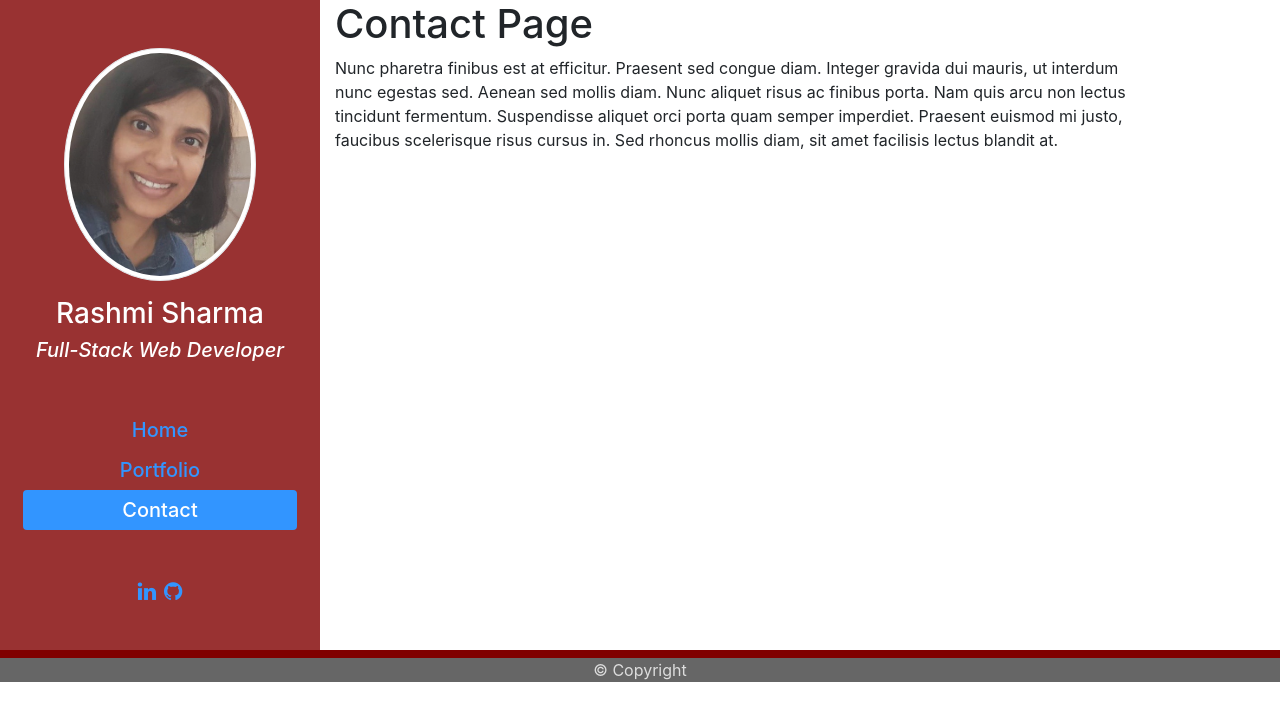
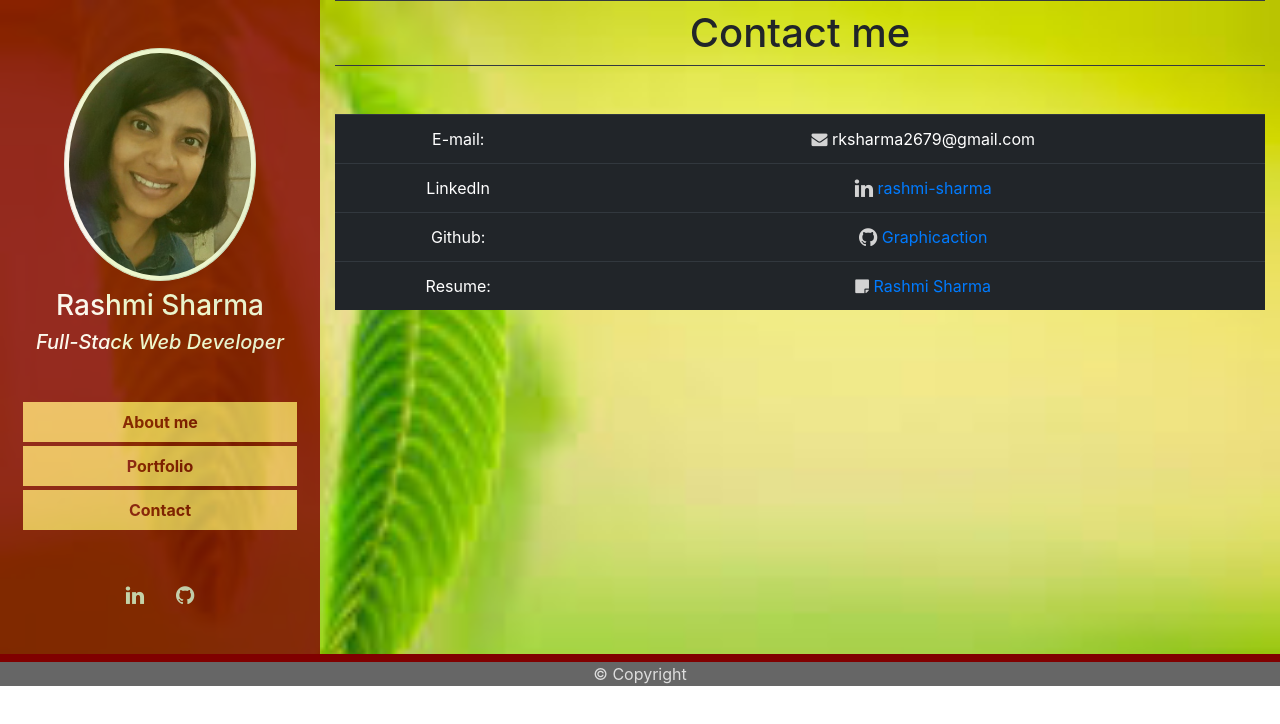
Before and after one commit to Graphicaction/rsharma_react, a React (Create React App) app: page /contact in a window 1280 px wide. Shown: the top 724 px of the page. Built offline with nearby package versions, Linux system fonts and the light colour scheme.

Commit message:
Updating about me and contact

```diff
--- a/src/App.css
+++ b/src/App.css
@@ -1,38 +1,14 @@
-.App {
-  text-align: center;
+.my-page {
+    background-image: url(./images/backgroundImg.jpg);
+    background-size: cover;
+    background-repeat: no-repeat;
+    /* display: flex;
+    flex-direction: column;
+    flex: 1 0 auto; */
 }
 
-.App-logo {
-  height: 40vmin;
-  pointer-events: none;
+.tech-btn {
+    display: inline;
+    border: 1px solid maroon;
+    background-color: lightgray;
 }
-
-@media (prefers-reduced-motion: no-preference) {
-  .App-logo {
-    animation: App-logo-spin infinite 20s linear;
-  }
-}
-
-.App-header {
-  background-color: #282c34;
-  min-height: 100vh;
-  display: flex;
-  flex-direction: column;
-  align-items: center;
-  justify-content: center;
-  font-size: calc(10px + 2vmin);
-  color: white;
-}
-
-.App-link {
-  color: #61dafb;
-}
-
-@keyframes App-logo-spin {
-  from {
-    transform: rotate(0deg);
-  }
-  to {
-    transform: rotate(360deg);
-  }
-}
--- a/src/App.js
+++ b/src/App.js
@@ -6,16 +6,17 @@ import Portfolio from "./pages/Portfolio";
 import Navbar from "./components/Navbar";
 import Footer from "./components/Footer";
 import Wrapper from "./components/Wrapper";
+import './App.css'
 
 function App() {
   return (
     <Router>
-      <div>
+      <div className="my-page">
         <div className="row mx-0 mt-0">
           <div className="col-sm-3 col-md-4 col-lg-3 nav-block text-center">
             <Navbar />
           </div>
-          <div className="col-sm-8 col-md-7 col-lg-8">
+          <div className="col-sm-9 col-md-8 col-lg-9">
             <Wrapper>
               <Route exact path="/" component={Home} />
               <Route exact path="/home" component={Home} />
--- /dev/null
+++ b/src/components/CardContainer/index.js
@@ -0,0 +1,32 @@
+import React, { useContext } from "react";
+import  Row from '../Row';
+import ProjectContext from '../../utils/ProjectContext';
+
+function CardContainer() {
+    const { project } = useContext(ProjectContext);
+    return (
+        <div className="card border-0 text-center">
+        <a rel="noopener noreferrer" href={project.deployLink} target="_blank">
+            <img src={project.image} className="card-img" alt="budget-tracker" />
+        </a>
+        <div className="card-body">
+            <h4 className="card-title">{project.name}</h4>
+            <p className="card-text">{project.description}</p>
+            <p className="card-text mt-2"><button className="btn">Technologies Used</button></p>
+            <div className="card-text mt-1 d-flex justify-content-center">
+              <Row>
+                <span className="tech-btn px-2 m-1">Node js</span>
+                <span className="tech-btn px-2 m-1">HTML</span>
+                <span className="tech-btn px-2 m-1">CSS</span>
+                <span className="tech-btn px-2 m-1">JavaScript</span>
+                <span className="tech-btn px-2 m-1">Chart.js</span>
+                <span className="tech-btn px-2 m-1">PWA</span>
+              </Row>
+            </div>
+            <p className="card-text"><a rel="noopener noreferrer" href={project.github} target="_blank">Github Repository</a></p>
+        </div>
+    </div>
+    );
+  }
+
+  export default CardContainer;
--- a/src/components/Navbar/index.js
+++ b/src/components/Navbar/index.js
@@ -7,36 +7,36 @@ function Navbar() {
   return (
     <div className="nav-contents mx-2">
       <div className="my-5">
-          <img className="img img-thumbnail mb-3" src={require('../../images/mypic.jpg')} alt="My pic" />
+          <img className="img img-thumbnail mb-2" src={require('../../images/mypic.jpg')} alt="My pic" />
           <h3>Rashmi Sharma</h3>
           <h5><i>Full-Stack Web Developer</i></h5>
       </div>
-      <div className="nav flex-column nav-pills h5 mb-3" id="v-pills-tab" role="tablist" aria-orientation="vertical">
+      <div className="nav flex-column">
         <ul className="navbar-nav">
-          <li className="nav-item" id="about-me-tab" data-toggle="pill" role="tab" aria-controls="about-me">
+          <li className="nav-item mb-1">
             <Link
               to="/"
               className={
                 window.location.pathname === "/" || window.location.pathname === "/home"
-                  ? "nav-link active"
-                  : "nav-link"
+                  ? "nav-link active font-weight-bold"
+                  : "nav-link font-weight-bold"
               }
             >
-              Home
+              About me
             </Link>
           </li>
-          <li className="nav-item" id="portfolio-tab" data-toggle="pill" role="tab" aria-controls="portfolio">
+          <li className="nav-item mb-1">
             <Link
               to="/portfolio"
-              className={window.location.pathname === "/portfolio" ? "nav-link active" : "nav-link"}
+              className={window.location.pathname === "/portfolio" ? "nav-link active font-weight-bold" : "nav-link font-weight-bold"}
             >
               Portfolio
             </Link>
           </li>
-          <li className="nav-item" id="contact-tab" data-toggle="pill" role="tab" aria-controls="contact">
+          <li className="nav-item mb-1">
             <Link
               to="/contact"
-              className={window.location.pathname === "/contact" ? "nav-link active" : "nav-link"}
+              className={window.location.pathname === "/contact" ? "nav-link active font-weight-bold" : "nav-link font-weight-bold"}
             >
               Contact
             </Link>
@@ -47,11 +47,11 @@ function Navbar() {
         <div className="link-content">
             <div className="social-icons">
                 <a rel="noopener noreferrer" href="https://www.linkedin.com/in/rashmi-sharma9/" target="_blank" className="button button-icon">
-                    <i className="fa fa-linkedin fa-lg mx-2"></i>
+                    <i className="fa fa-linkedin fa-lg mr-3"></i>
                 </a>
 
                 <a rel="noopener noreferrer" href="https://github.com/Graphicaction" target="_blank" className="button button-icon">
-                    <i className="fa fa-github fa-lg mr-2"></i>
+                    <i className="fa fa-github fa-lg ml-3"></i>
                 </a>
             </div>
         </div>
--- a/src/components/Navbar/style.css
+++ b/src/components/Navbar/style.css
@@ -17,3 +17,18 @@ nav.navbar.navbar-default {
 .nav-contents {
   color: white;
 }
+
+.nav-link {
+  color: maroon;
+  background-color: rgb(240, 189, 94);
+  border: rgb(13, 0, 128);
+}
+
+.nav-link:hover {
+  color: black;
+  background-color: mediumslateblue;
+}
+
+.fa {
+  color: lightgray;
+}
--- a/src/pages/Contact.js
+++ b/src/pages/Contact.js
@@ -2,14 +2,34 @@ import React from "react";
 
 const Contact = () => (
   <div>
-    <h1>Contact Page</h1>
-    <p>
-      Nunc pharetra finibus est at efficitur. Praesent sed congue diam. Integer gravida dui mauris,
-      ut interdum nunc egestas sed. Aenean sed mollis diam. Nunc aliquet risus ac finibus porta. Nam
-      quis arcu non lectus tincidunt fermentum. Suspendisse aliquet orci porta quam semper
-      imperdiet. Praesent euismod mi justo, faucibus scelerisque risus cursus in. Sed rhoncus mollis
-      diam, sit amet facilisis lectus blandit at.
-    </p>
+    <div className="border-top border-bottom border-dark text-center py-2 headings h1">
+        Contact me
+    </div>
+    <div className="shadow mt-5" id="contact-div">
+        <table className="table table-dark table-hover text-center">
+          <tbody>
+            <tr className="row-span-2">
+              <td>E-mail:</td>
+              <td  className="contact-info-text">
+                  <i className="icon fa fa-envelope"></i> <span>rksharma2679@gmail.com</span>
+              </td>
+            </tr>
+            <tr className="mb-1">
+                <td>LinkedIn</td>
+                <td className="contact-info-text"><a rel="noopener noreferrer" href="https://www.linkedin.com/in/rashmi-sharma9/" target="_blank"><i className="fa fa-linkedin fa-lg"></i> rashmi-sharma</a></td>
+            </tr>
+            <tr className="mb-1">
+                <td>Github:</td>
+                <td className="contact-info-text"><a rel="noopener noreferrer" href="https://github.com/graphicaction" target="_blank"><i className="fa fa-github fa-lg"></i> Graphicaction</a></td>
+            </tr>
+            <tr className="mb-1">
+              <td>Resume:</td>
+              <td className="contact-info-text"><a rel="noopener noreferrer" href="https://drive.google.com/open?id=1KPE5I7rSDb9rgoXctPqXX0WPow2Rk_Ve" target="_blank"><i className="fa fa-sticky-note"></i> Rashmi Sharma</a></td>
+          </tr>
+        </tbody>
+
+      </table>
+    </div>
   </div>
 );
 
--- a/src/pages/Home.js
+++ b/src/pages/Home.js
@@ -2,15 +2,16 @@ import React from "react";
 
 const Home = () => (
   <div>
-    <h1>About Page</h1>
-    <p>
-      Nunc pharetra finibus est at efficitur. Praesent sed congue diam. Integer gravida dui mauris,
-      ut interdum nunc egestas sed. Aenean sed mollis diam. Nunc aliquet risus ac finibus porta. Nam
-      quis arcu non lectus tincidunt fermentum. Suspendisse aliquet orci porta quam semper
-      imperdiet. Praesent euismod mi justo, faucibus scelerisque risus cursus in. Sed rhoncus mollis
-      diam, sit amet facilisis lectus blandit at.
-    </p>
-  </div>
+    <h1 className="my-5">
+        Hi, I am Rashmi!
+    </h1>
+    <h2 className="my-5">
+        I am a Full-stack developer.
+    </h2>
+    <h2 className="my-5">
+        <i>“Writing code that a computer can understand is easy. Good programmers write semantic code that humans can understand.”</i>
+    </h2>
+</div>
 );
 
 export default Home;
--- a/src/pages/Portfolio.js
+++ b/src/pages/Portfolio.js
@@ -1,49 +1,37 @@
-import React from "react";
+// import React from "react";
 
-const Portfolio = () => (
-  <div>
-    <h1>Portfolio Page</h1>
-    <p>
-      Nunc pharetra finibus est at efficitur. Praesent sed congue diam. Integer gravida dui mauris,
-      ut interdum nunc egestas sed. Aenean sed mollis diam. Nunc aliquet risus ac finibus porta. Nam
-      quis arcu non lectus tincidunt fermentum. Suspendisse aliquet orci porta quam semper
-      imperdiet. Praesent euismod mi justo, faucibus scelerisque risus cursus in. Sed rhoncus mollis
-      diam, sit amet facilisis lectus blandit at.
-    </p>
-  </div>
-);
+import React, { useEffect, useState } from "react";
+import API from "../utils/API";
+import ProjectContext from "../utils/ProjectContext";
+import CardContainer from '../components/CardContainer';
 
-// import React, { useEffect, useState } from "react";
-// import API from "../utils/API";
-// import ProjectContext from "../utils/ProjectContext";
-// import Row from "../components/Row";
+function Portfolio() {
+  const [projects, setProjects] = useState([]);
 
-// function Portfolio() {
-//   const [projects, setProjects] = useState([]);
+  // When the component mounts, a call will be made to get random users.
+  useEffect(() => {
+    loadProjects();
+  }, []);
 
-//   // When the component mounts, a call will be made to get random users.
-//   useEffect(() => {
-//     loadProjects();
-//   }, []);
+  function loadProjects() {
+    API.getProjects()
+      .then(projects => {
+        console.log(projects);
+        setProjects(projects);
+      })
+      .catch(err => console.log(err));
+  }
 
-//   function loadProjects() {
-//     API.getProjects()
-//       .then(projects => {
-//         setProjects(projects);
-//       })
-//       .catch(err => console.log(err));
-//   }
-
-//   return (
-//     <ProjectContext.Provider value={{ projects }}>
-//       <div>
-//         <h1 className="text-center">My latest Projects</h1>
-//         <Row>
-//           <div>Welcome to react portfolio!</div>
-//         </Row>
-//       </div>
-//     </ProjectContext.Provider>
-//   );
-// }
+  return (
+    <ProjectContext.Provider value={{ projects }}>
+      <div>
+        <div className="border-top border-bottom border-dark text-center py-2 headings h1">
+        My latest projects
+        </div>
+        <CardContainer />
+      </div>
+    </ProjectContext.Provider>
+  );
+}
 
 export default Portfolio;
```
Also changed, not shown: src/components/Footer/style.css (+2 -7 lines), src/components/Container/index.js (deleted), src/images/backgroundImg.jpg.
